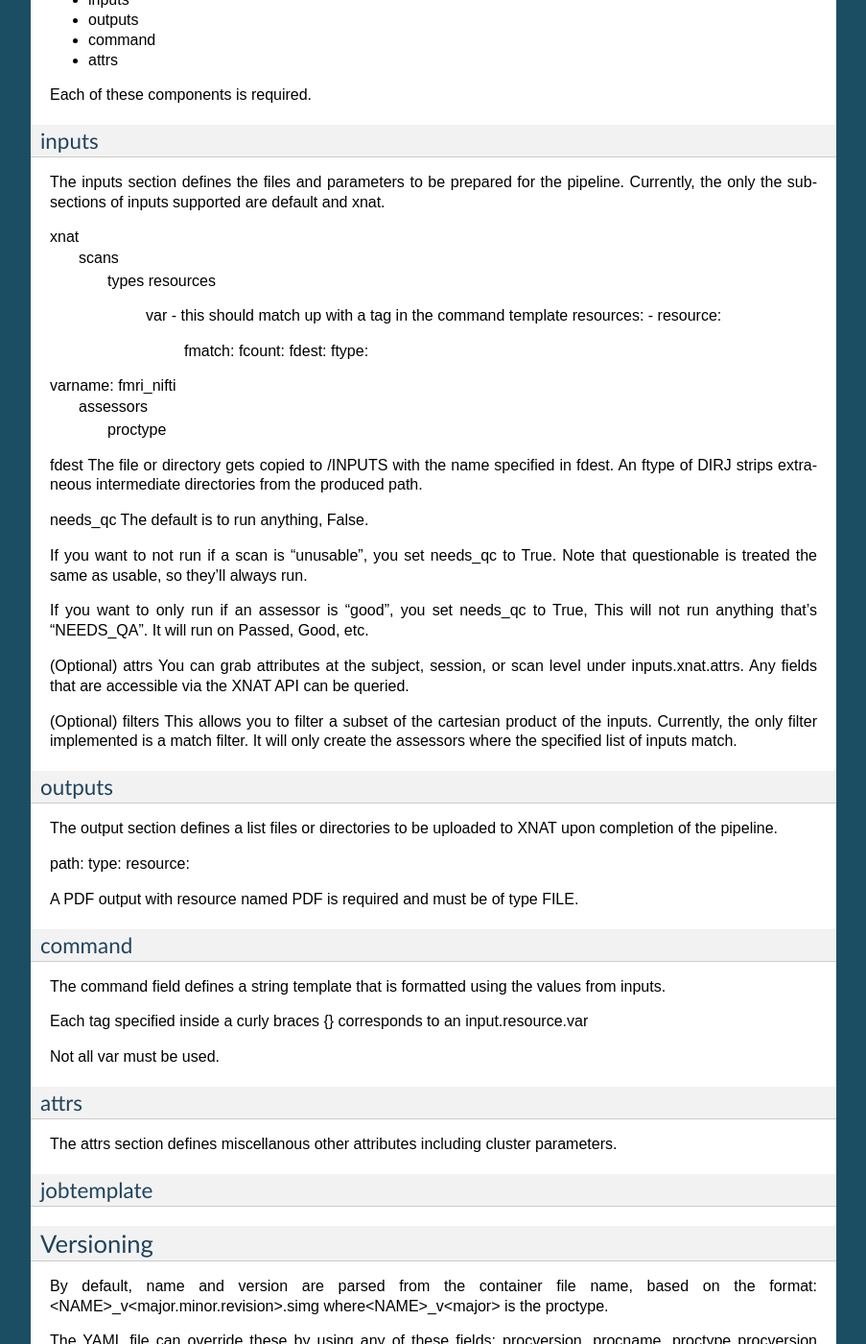
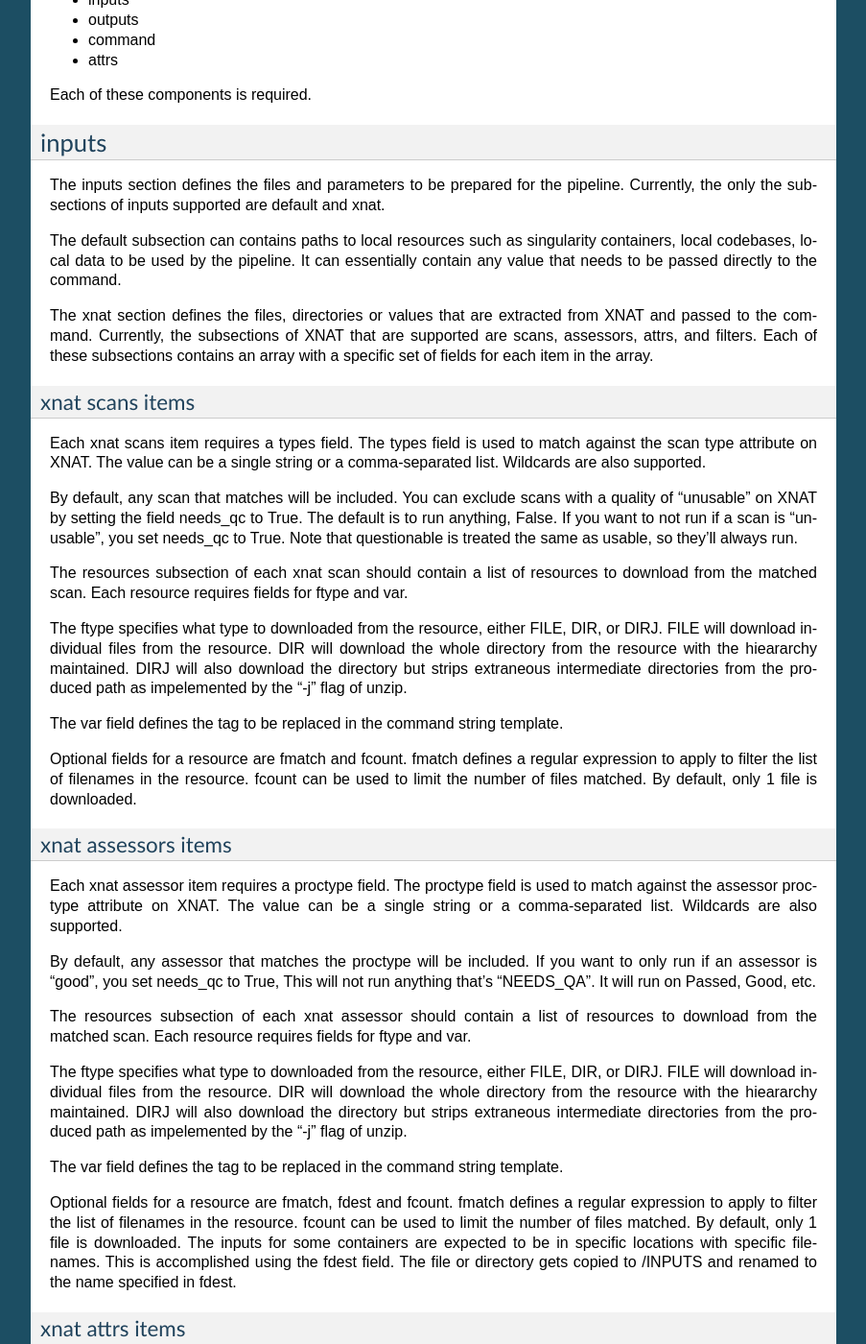
Before and after one commit to VUIIS/dax, a Sphinx documentation site: the page built from docs/processors.rst, in a window 1280 px wide and 1400 px high, scrolled down 1387 px. Shown: the whole window at 96% size, without its empty margins (198-1101 px from the left). Built offline with Sphinx 7.4.7, drawn with Linux system fonts in a browser that asks for light colours; pages that are not in the unit, such as notebooks, are missing from menus; some of the changed text lies outside the part shown.

Commit message:
Update processors.rst

```diff
--- a/docs/processors.rst
+++ b/docs/processors.rst
@@ -24,11 +24,12 @@
 Overview
 ----------------
 The processor file defines how a script to run a pipeline should be created. DAX will use the processor to generate scripts to be submitted to your cluster as jobs. The script will contain the
-commands to download the inputs from XNAT, run the pipeline, and prepare the results to be uploaded back to XNAT (the actual uploading is performed by DAX via "dax upload").
+commands to download the inputs from XNAT, run the pipeline, and prepare the results to be uploaded back to XNAT (the actual uploading is performed by DAX via *dax upload*).
 
 ----------------
 A "Simple" Example
 ----------------
+.. Let's start with a minimal example that we'll walk through first. Then we'll cover more advanced topics.
 
 .. code-block:: yaml
 
@@ -71,7 +72,7 @@
 Parts of the Processor YAML
 ----------------
 
-All processor YAML files should start with this:
+All processor YAML files should start with these two lines:
 
 .. code-block:: yaml
 
@@ -88,71 +89,88 @@
 
 Each of these components is required.
 
-
+--------------------
 inputs
 --------------------
 The inputs section defines the files and parameters to be prepared for the pipeline. Currently, the only the subsections of inputs supported are default and xnat.
 
-xnat
-  scans
-       types
-       resources
-          var - this should match up with a tag in the command template
-          resources:
-          - resource:
-            fmatch:
-            fcount:
-            fdest:
-            ftype:
+The default subsection can contains paths to local resources such as singularity containers, local codebases, local data to be used by the pipeline. It can essentially contain any value
+that needs to be passed directly to the command.
 
-varname: fmri_nifti
-   assessors
-       proctype
+The xnat section defines the files, directories or values that are extracted from XNAT and passed to the command. Currently, the subsections of XNAT that are supported are scans, assessors, attrs, and filters. Each of these subsections contains an array with a specific set of fields for each item in the array.
 
-fdest
-The file or directory gets copied to /INPUTS with the name specified in fdest. An ftype of DIRJ strips extraneous intermediate directories from the produced path.
 
-needs_qc
-The default is to run anything, False.
+xnat scans items
+---------------
+Each xnat scans item requires a types field. The types field is used to match against the scan type attribute on XNAT. The value can be a single string or a comma-separated list. Wildcards are also supported.
 
+By default, any scan that matches will be included. You can exclude scans with a quality of "unusable" on XNAT by setting the field needs_qc to True. The default is to run anything, False.
 If you want to not run if a scan is "unusable", you set needs_qc to True. Note that questionable is treated the same as usable, so they'll always run.
 
-If you want to only run if an assessor is "good", you set needs_qc to True, This will not run anything that's "NEEDS_QA". It will run on Passed, Good, etc.
+The resources subsection of each xnat scan should contain a list of resources to download from the matched scan. Each resource requires fields for ftype and var.
 
-(Optional) attrs
-You can grab attributes at the subject, session, or scan level under inputs.xnat.attrs. Any fields that are accessible via the XNAT API can be queried.
+The ftype specifies what type to downloaded from the resource, either FILE, DIR, or DIRJ. FILE will download individual files from the resource. DIR will download the whole directory from the resource with the hieararchy maintained. DIRJ will also download the directory but strips extraneous intermediate directories from the produced path as impelemented by the "-j" flag of unzip.
+
+The var field defines the tag to be replaced in the command string template.
+
+Optional fields for a resource are fmatch and fcount. fmatch defines a regular expression to apply to filter the list of filenames in the resource. fcount can be used to limit the number of files matched. By default, only 1 file is downloaded.
 
 
-(Optional) filters
-This allows you to filter a subset of the cartesian product of the inputs. Currently, the only filter implemented is a match filter. It will only create the assessors where the specified list of inputs match.
+xnat assessors items
+---------------
+Each xnat assessor item requires a proctype field. The proctype field is used to match against the assessor proctype attribute on XNAT. The value can be a single string or a comma-separated list. Wildcards are also supported.
+
+By default, any assessor that matches the proctype will be included. If you want to only run if an assessor is "good", you set needs_qc to True, This will not run anything that's "NEEDS_QA". It will run on Passed, Good, etc.
+
+The resources subsection of each xnat assessor should contain a list of resources to download from the matched scan. Each resource requires fields for ftype and var.
+
+The ftype specifies what type to downloaded from the resource, either FILE, DIR, or DIRJ. FILE will download individual files from the resource. DIR will download the whole directory from the resource with the hieararchy maintained. DIRJ will also download the directory but strips extraneous intermediate directories from the produced path as impelemented by the "-j" flag of unzip.
+
+The var field defines the tag to be replaced in the command string template.
+
+Optional fields for a resource are fmatch, fdest and fcount. fmatch defines a regular expression to apply to filter the list of filenames in the resource. fcount can be used to limit the number of files matched. By default, only 1 file is downloaded.
+The inputs for some containers are expected to be in specific locations with specific filenames. This is accomplished using the fdest field. The file or directory gets copied to /INPUTS and renamed to the name specified in fdest.
+
+
+
+xnat attrs items
+---------------
+You can evaluate attributes at the subject, session, or scan level. Any fields that are accessible via the XNAT API can be queried. Each attrs item should contain a varname, object, and attr.
+The varname specifies the tag replace in the command. The object is the XNAT object type to query and should be either subject, session, or scan. The attr is the XNAT field to query. If the object type is scan, then a scan name from the xnat scans section must be included with the ref field.
+
+
+xnat filters items
+------------------
+Filters allows you to filter a subset of the cartesian product of the inputs. Currently, the only filter implemented is a match filter. It will only create the assessors where the specified list of inputs match. This is used when you want to link a line of assessors that all use the same initial scan as input.
 
 
 outputs
 --------------------
 The output section defines a list files or directories to be uploaded to XNAT upon completion of the pipeline.
 
-path:
-type:
-resource:
 
-A PDF output with resource named PDF is required and must be of type FILE.
+xnat outputs items
+--------------------
+Each xnat output item must contain fields for path, type, and resource. The path value contains the local relative path of the file or directory to be uploaded. The type of the path should either be FILE or DIR. The resource is the name of resource of the assessor created on XNAT where the output is to be uploaded.
+
+For every processor, a PDF output with resource named PDF is required and must be of type FILE.
 
 command
 --------------------
 The command field defines a string template that is formatted using the values from inputs.
 
-Each tag specified inside a curly braces {} corresponds to an input.resource.var
+Each tag specified inside a curly braces {} corresponds to a field in the defaults input section, or to a var field from a resource on an input or to a varname in the xnat attrs section.
 
 Not all var must be used.
 
 attrs
 --------------------
-The attrs section defines miscellanous other attributes including cluster parameters.
+The attrs section defines miscellanous other attributes including cluster parameters. These values replace tags in the job template.
 
 
 jobtemplate
 --------------------
-
+The jobtemplate is a text file that contains a template to create a batch job script.
 
 -------------------
 Versioning
```
Also changed, not shown: other parts of docs/processors.rst (+1 -5 lines).
